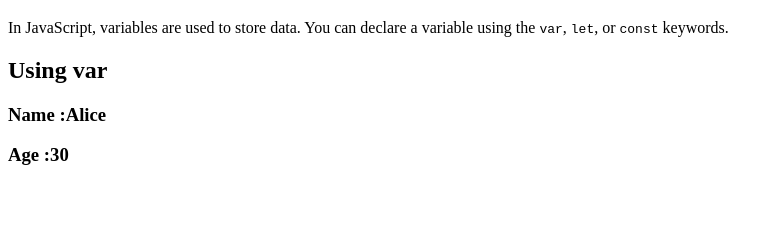
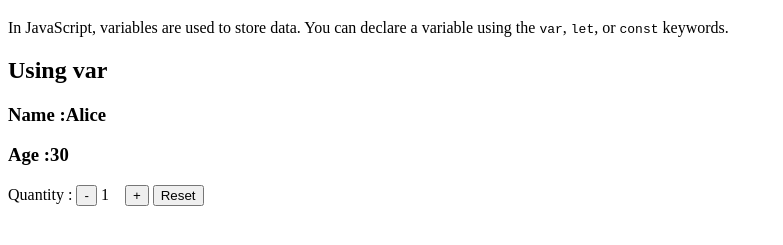
Before and after one commit to ankittchaudhary/JavaScript, a plain HTML site: page 04 Variables/web/index.html in a window 1280 px wide. Shown: the part 61-306 px from the top of the page, without its empty margins (0-783 px from the left). Drawn offline with Linux system fonts and the light colour scheme.

Commit message:
Order Quantity code in 04 Variables/web/index.html

```diff
--- a/04 Variables/web/index.html
+++ b/04 Variables/web/index.html
@@ -1,17 +1,31 @@
 <!DOCTYPE html>
 <html lang="en">
+
 <head>
     <meta charset="UTF-8">
     <meta name="viewport" content="width=device-width, initial-scale=1.0">
     <title>Variables in JavaScript</title>
 </head>
+
 <body>
     <h1>Variables in JavaScript</h1>
-    <p>In JavaScript, variables are used to store data. You can declare a variable using the <code>var</code>, <code>let</code>, or <code>const</code> keywords.</p>
+    <p>In JavaScript, variables are used to store data. You can declare a variable using the <code>var</code>,
+        <code>let</code>, or <code>const</code> keywords.
+    </p>
 
     <h2>Using var</h2>
     <h3>Name :<span id="change-to-name"></span></h3>
     <h3>Age :<span id="change-to-age"></span></h3>
+
+    <div id="counter">
+        Quantity : <button onclick="decrementCounter()">-</button>
+        <span id="counter-value" style="min-width: 20px; display: inline-block;">1</span>
+        <button onclick="incrementCounter()">+</button>
+
+        <button onclick="counter=1; document.getElementById('counter-value').textContent = counter; document.getElementById('warn').textContent = ''; ">Reset</button>
+        <p id="warn" style="color: red;"></p>
+
+    </div>
 
 
     <script>
@@ -25,7 +39,32 @@
         console.log("Calculation: " + calculation);
 
         // alert("Hello, " + name + "!"); // This will show an alert box with the message "Hello, Alice!"
-        document.getElementById("change-to-name").textContent =  name; // This will change the text content of the paragraph with id "change-to-name" to "Name: Alice
-        document.getElementById("change-to-age").textContent =  age; // This will change the text content of the paragraph with id "change-to-age" to "Age: 30"
+        document.getElementById("change-to-name").textContent = name; // This will change the text content of the paragraph with id "change-to-name" to "Name: Alice
+        document.getElementById("change-to-age").textContent = age; // This will change the text content of the paragraph with id "change-to-age" to "Age: 30"
+
+        let counter = 1; // Initialize counter variable
+        function incrementCounter() {
+            if (counter >= 1) { // Clear warning message if counter is above 0
+                document.getElementById("warn").textContent = "";
+            }
+            if (counter >= 10) { // Prevent counter from going above 10
+                document.getElementById("warn").textContent = "Maximum Order Quantity is 10!"; // Show warning message
+                return; // Exit the function to prevent incrementing the counter
+            }
+            counter++; // Increment the counter
+            document.getElementById("counter-value").textContent = counter; // Update the displayed counter value
+        }
+        function decrementCounter() {
+            if (counter <= 1) { // Prevent counter from going below 1
+                document.getElementById("warn").textContent = "Minimum Order Quantity is 1!"; // Show warning message
+
+            }
+            else {
+                counter--; // Decrement the counter
+                document.getElementById("counter-value").textContent = counter; // Update the displayed counter value
+            }
+        }
+
     </script>
+
 </html>
```
